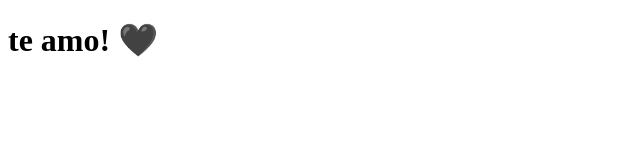
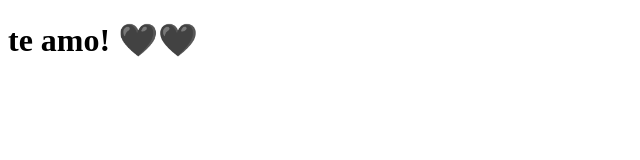
Before and after one commit to juanpablow/clone-tabnews, a Next.js app: page / in a window 1280 px wide. Shown: the top 160 px of the page, without its empty margins (0-640 px from the left). Built offline with nearby package versions, Linux system fonts and the light colour scheme.

Commit message:
modifica a frase

```diff
--- a/pages/index.js
+++ b/pages/index.js
@@ -1,5 +1,5 @@
 function Home() {
-    return <h1>te amo! 🖤</h1>
+    return <h1>te amo! 🖤🖤</h1>
 }
 
 export default Home;
```
